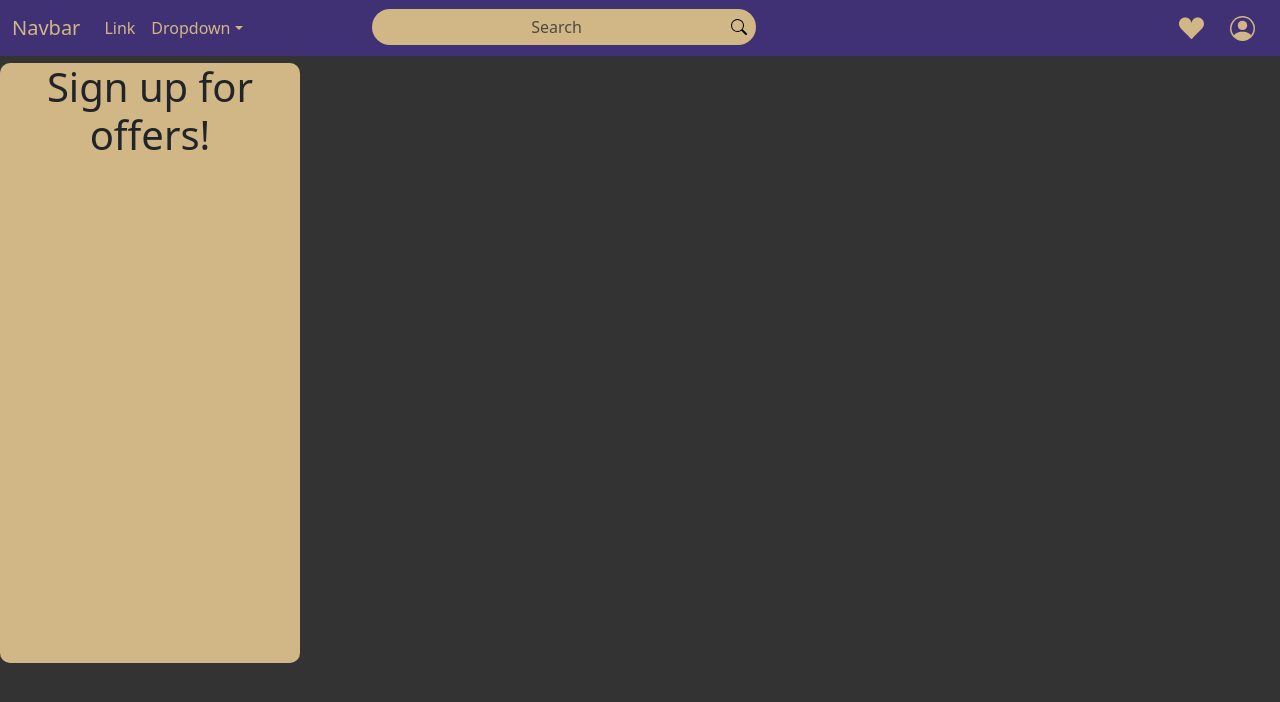
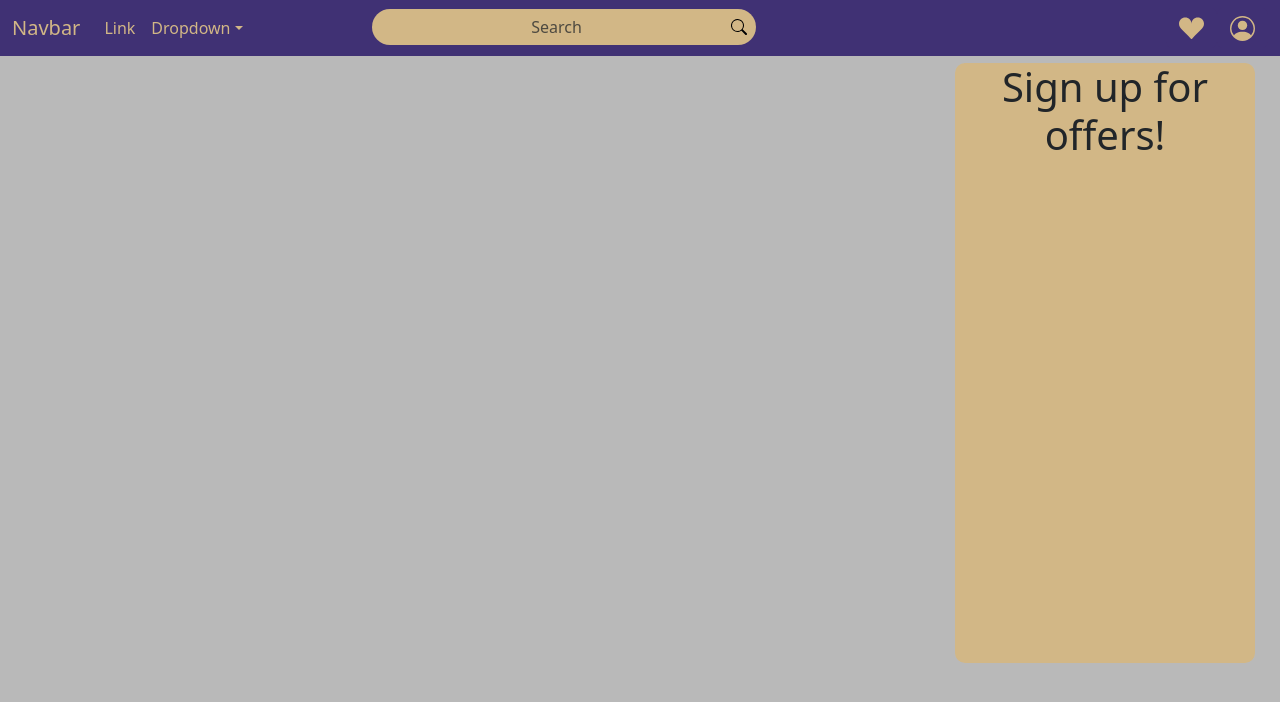
Before and after one commit to M1nfr3y/ScambioLorcana, a SvelteKit app: page / in a window 1280 px wide. Both pictures are taken after a click on the button 1242 px from the left and 28 px from the top of the page. Shown: the top 702 px of the page. Built offline with nearby package versions, Linux system fonts and the light colour scheme.

Commit message:
aggiunta trasazione modal

```diff
--- a/src/components/header.svelte
+++ b/src/components/header.svelte
@@ -1,5 +1,7 @@
 <script>
     import ModalAccount from "./modalAccount.svelte";
+
+
 
 
   let showModal = false;
@@ -51,7 +53,7 @@
       </ul>
       <form class="d-flex">
         <input
-          class="form-control me-2"
+          class="form-control"
           type="search"
           placeholder="Search"
           aria-label="Search"
@@ -105,7 +107,9 @@
   </div>
 </nav>
 
-<ModalAccount {showModal}></ModalAccount>
+
+  <ModalAccount {showModal}></ModalAccount>
+
 
 <style>
   a {
--- a/src/components/modalAccount.svelte
+++ b/src/components/modalAccount.svelte
@@ -1,10 +1,24 @@
 <script>
+    import { fade } from "svelte/transition";
+
     export let showModal = false;
+
+    function slideIn(node, { delay = 0, duration = 400 }) {
+    return {
+      delay,
+      duration,
+      css: (t) => `
+        transform: translateX(${(1 - t) * 100}%); // Sposta il componente dall'alto verso il basso
+        opacity: ${t};
+      `
+    };
+  }
+
 </script>
 
 {#if showModal}
-    <div class="backdrop">
-        <div class="modalAccount">
+    <div class="backdrop" transition:fade>
+        <div class="modalAccount" transition:slideIn={{ duration: 400 }}>
             <h1>Sign up for offers!</h1>
         </div>
     </div>
@@ -15,11 +29,13 @@
         width: 100%;
         height: 100%;
         position: fixed;
-        background: rgba(0, 0, 0, 0.8);
+        background: rgba(0, 0, 0, 0.274);
     }
 
     .modalAccount {
-        position: static;
+        position: absolute;
+        right: 0;
+        margin-right: 25px;
         border-radius: 10px;
         margin-top: 0.5%;
         width: 300px;
@@ -27,4 +43,6 @@
         text-align: center;
         background: #d2b786;
     }
+
+
 </style>
```
